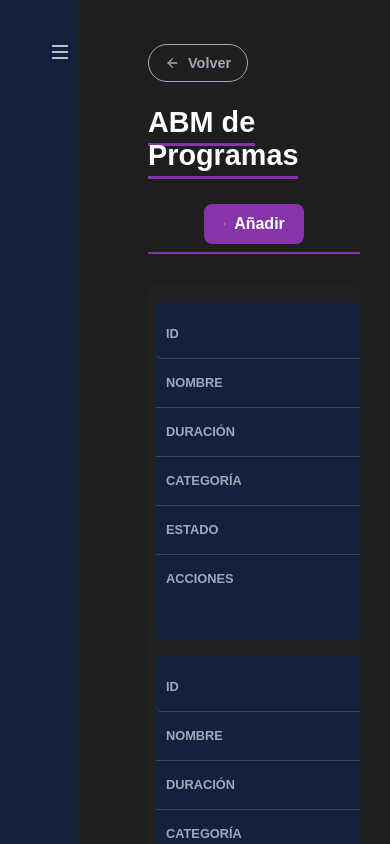
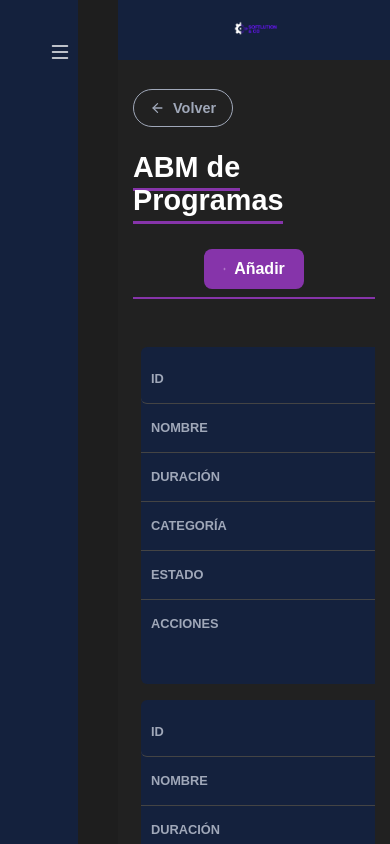
Before and after one commit to chispamaya/Proyecto-Interdisciplinario-Medios-Audiovisuales-, a React (Vite) app in the folder @latest/: page /abm/programas in a window 390 px wide. Shown: the top 844 px of the page. Built offline with nearby package versions, Linux system fonts and the light colour scheme.

Commit message:
Add files via upload

```diff
--- a/@latest/src/components/layout/AppLayout.jsx
+++ b/@latest/src/components/layout/AppLayout.jsx
@@ -1,19 +1,26 @@
 import React from 'react';
-import { Outlet } from 'react-router-dom'; // 👈 Necesario para rutas anidadas
-import SideBar from './sidebar.jsx'; // Importa tu SideBar
+import { Outlet } from 'react-router-dom';
+import SideBar from './sidebar.jsx';
+import { Header } from './header.jsx'; // 1. Importa el Header
 
 export default function AppLayout() {
   return (
     <div className="app-container-con-sidebar">
 
+      {/* 2. La Sidebar es un item flex (ya no es 'fixed') */}
       <SideBar idRol="admin" />
 
+      {/* 3. El content-area es el otro item flex (ocupa el resto) */}
       <div className="content-area">
-        <Outlet />
+
+        {/* 4. El Header está DENTRO de content-area */}
+        <Header />
+
+        {/* 5. El Outlet (tu página) está en un 'main' con fondo gris */}
+        <main className="page-content-wrapper">
+          <Outlet />
+        </main>
       </div>
     </div>
   );
 }
-
-// ### ¿Qué es `Outlet`?
-// `Outlet` es un componente de React Router. Cuando usas rutas anidadas, el `Outlet` marca dónde debe renderizarse el **componente de la ruta hija**. En este caso, si la ruta es `/inicio`, el `Outlet` se reemplaza por el contenido de la página de inicio.
--- a/@latest/src/components/layout/header.jsx
+++ b/@latest/src/components/layout/header.jsx
@@ -1,5 +1,5 @@
 import logoImage from '../../assets/logo.png';
-import '../../styles/layout/header.css';
+import '../../styles/layout/header.css'; // <-- Importa el CSS
 
 
 export function Header() {
--- a/@latest/src/styles/App.css
+++ b/@latest/src/styles/App.css
@@ -3,26 +3,57 @@
 body{
     margin: 0;
     padding: 0;
-    font-family: 'Inter', sans-serif; /* Usamos 'Inter' como ejemplo */
+    font-family: 'Inter', sans-serif;
+    background-color: #212121; /* Fondo gris oscuro general */
 }
 
 .app-container-con-sidebar {
-    display: flex; /* Ayuda a estructurar el Sidebar al lado del contenido, aunque el Sidebar sea fixed */
+    display: flex;
     min-height: 100vh;
     width: 100%;
 }
 
-/* 2. Área de Contenido (SOLUCIÓN AL PROBLEMA DE SUPERPOSICIÓN) */
+/* 2. Área de Contenido (Ahora es flexible) */
 .content-area {
-    /* 💥 REGLA CRÍTICA: Empuja el contenido el 20% hacia la derecha 💥 */
-    /* 💥 REGLA CRÍTICA: Asegura que el contenido ocupe el espacio restante (80%) 💥 */
-    width: 80%;
-    min-width: 0; /* <-- Y AÑADE ESTO */
-    /* Para evitar que el contenido "suba" a pesar del margen */
+    /* 💥 1. QUITAMOS 'width: 80%' 💥 */
+    /* width: 80%; */
+
+    /* 💥 2. AÑADIMOS 'flex-grow: 1' 💥 */
+    /* Esto hace que ocupe el espacio restante (100% - 20% de la sidebar) */
+    flex-grow: 1;
+
+    min-width: 0; /* Previene desbordamiento */
     min-height: 100vh;
 
-    /* Espaciado interno para que el contenido no pegue a los bordes */
-    padding: 30px;
+    /* 💥 3. QUITAMOS EL PADDING de aquí 💥 */
+    /* padding: 30px; */
 
-    /* Si tienes un Header fijo, quizás necesites un padding-top adicional */
+    /* 4. Mantenemos esto para apilar Header y main */
+    display: flex;
+    flex-direction: column;
+
+    /* 5. Fondo azul para que "pegue" con el header */
+    background-color: #14213d; /* var(--sideBarHeader) */
 }
+
+/* Wrapper para el contenido de la página (Outlet) */
+.page-content-wrapper {
+    flex-grow: 1;
+    padding: 30px; /* Padding para el contenido */
+    overflow-y: auto;
+    /* 💥 Fondo gris para las páginas (Perfil, ABM, etc.) */
+    background-color: #212121; /* var(--background) */
+}
+
+/* Media query para móvil */
+@media (max-width: 576px) {
+    .content-area {
+        /* En móvil, la sidebar no está, así que el content-area ocupa todo */
+        width: 100%;
+        padding-left: 0; /* Reseteo por si acaso */
+    }
+
+    .page-content-wrapper {
+        padding: 15px;
+    }
+}
--- a/@latest/src/styles/layout/header.css
+++ b/@latest/src/styles/layout/header.css
@@ -1,27 +1,34 @@
-
 :root{
   --sideBarHeader:#14213d;
 }
 .header{
   display: flex;
+  /* Centra el logo horizontalmente */
   justify-content: center;
   align-items: center;
-    background: var(--sideBarHeader);
-    width: 100%;
+  background: var(--sideBarHeader); /* Fondo azul */
+  width: 100%; /* Ocupa el 100% de .content-area */
   height: auto;
+
+  /* Padding vertical (el horizontal ya lo da el .content-area) */
+  padding-top: 10px;
+  padding-bottom: 10px;
+
+  box-sizing: border-box;
+  flex-shrink: 0; /* No se encoje */
+  min-height: 70px;
 }
 
 @media (max-width: 768px) {
   .header {
-        /* En móvil, el Header debe ocupar todo el ancho */
-        margin-left: 0;
       width: 100%;
+      padding-left: 15px;
+      padding-right: 15px;
+      min-height: 60px;
   }
 
-    /* Si tienes elementos específicos en el Header que necesitan ajustes, añádelos aquí.
-       Ejemplo: el logo o el botón de menú.
   .header .logo {
       height: 40px;
+      width: auto;
   }
-    */
 }
--- a/@latest/src/styles/layout/sidebar.css
+++ b/@latest/src/styles/layout/sidebar.css
@@ -1,34 +1,38 @@
 * {
-
     margin: 0;
-
-
-
     box-sizing: border-box;
-
 }
 
-.espacio{
-    height: 100px;
-}
+/* ... (resto de estilos) ... */
 
 :root {
 
-    --sideBarHeader: #0a101f;
+    /* 💥 ASEGÚRATE QUE ESTE COLOR SEA #14213d 💥 */
+    --sideBarHeader: #14213d;
 
     --texto: #d8d5d5;
-
     --background: #212121;
-
     --botonV: #341243;
-
     --links: #8634aa;
-
     --backgroundForm: #000000;
-
 }
 
+/* ... (demás estilos) ... */
 
+.sideBar {
+    background-color: var(--sideBarHeader);
+    width: 20%;
+    min-height: 100vh;
+    display: flex;
+    flex-direction: column;
+    justify-content: space-between;
+    /* 💥 CLAVE: La sidebar es FIJA y está a la izquierda */
+    position: fixed;
+    top: 0;
+    left: 0;
+    z-index: 11;
+}
+/* ... (resto de estilos de la sidebar) ... */
 
 
 
```
Also changed, not shown: 1 other file (tests, documents, lock files or other folders). Lines whose indentation alone changed are shown as unchanged.
